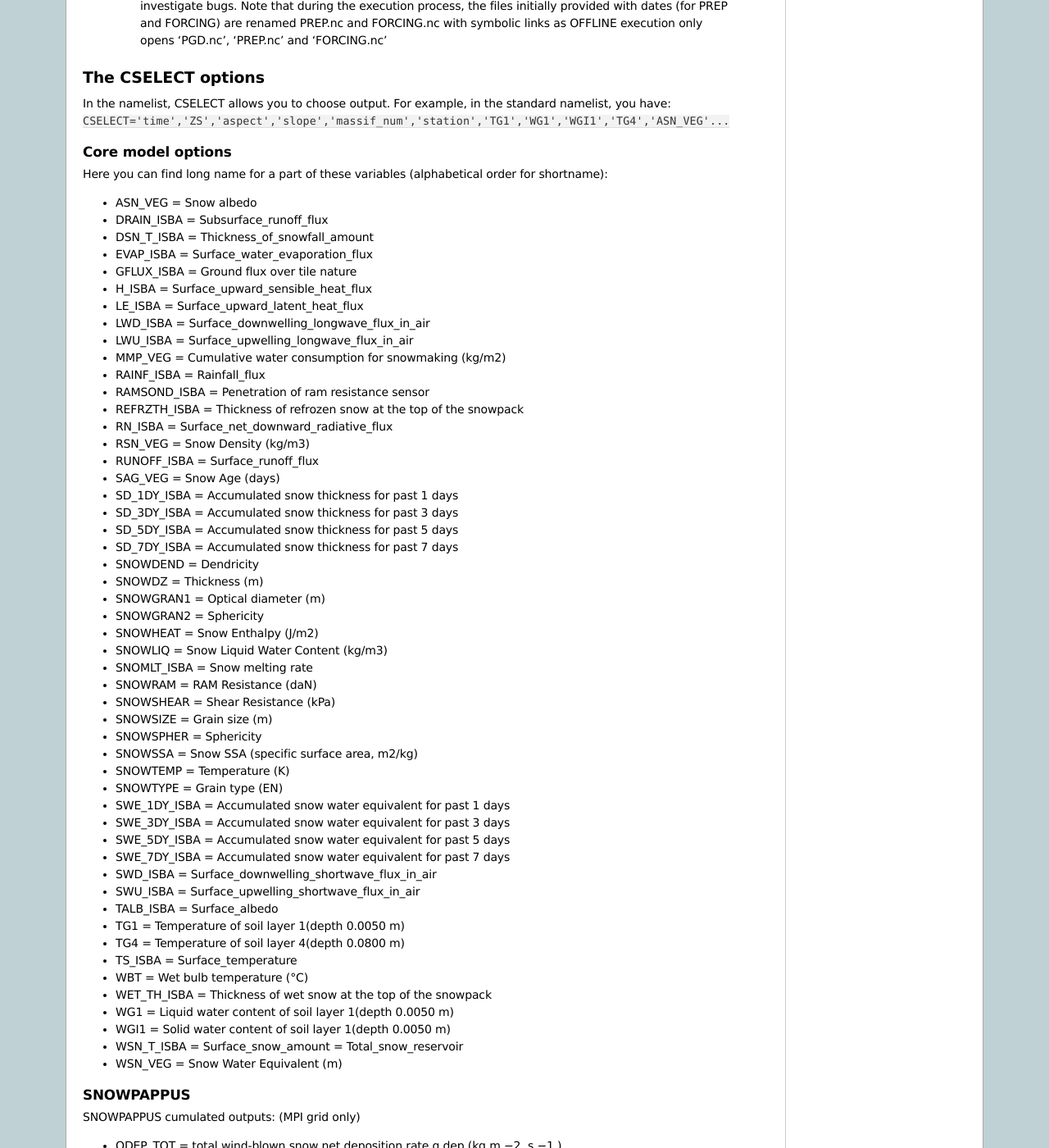
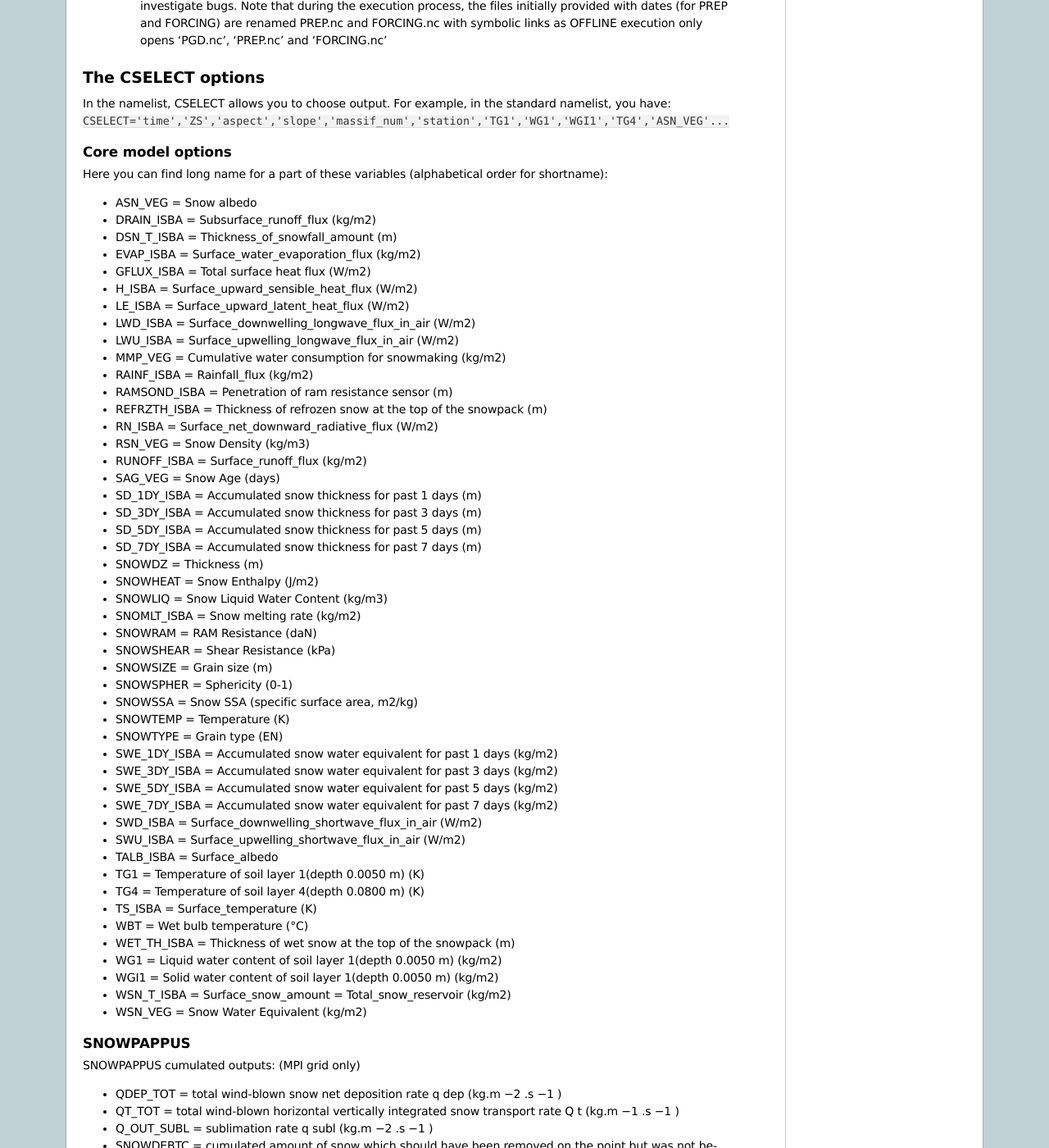
Before and after one commit to UMR-CNRM/snowtools, a Sphinx documentation site: the page built from doc/source/misc/surfex.rst, in a window 1280 px wide and 1400 px high, scrolled down 1767 px. Shown: the whole window at 82% size. Built offline with Sphinx 7.4.7, drawn with Linux system fonts in a browser that asks for light colours; formulas are drawn with MathJax 3.

Commit message:
documentation of surfex diagnostics: corrections

```diff
--- a/doc/source/misc/surfex.rst
+++ b/doc/source/misc/surfex.rst
@@ -87,56 +87,53 @@ Core model options
 Here you can find long name for a part of these variables (alphabetical order for shortname):
 
 - ASN_VEG = Snow albedo
-- DRAIN_ISBA = Subsurface_runoff_flux
-- DSN_T_ISBA = Thickness_of_snowfall_amount
-- EVAP_ISBA = Surface_water_evaporation_flux
-- GFLUX_ISBA = Ground flux over tile nature
-- H_ISBA = Surface_upward_sensible_heat_flux
-- LE_ISBA = Surface_upward_latent_heat_flux
-- LWD_ISBA = Surface_downwelling_longwave_flux_in_air
-- LWU_ISBA = Surface_upwelling_longwave_flux_in_air
+- DRAIN_ISBA = Subsurface_runoff_flux (kg/m2)
+- DSN_T_ISBA = Thickness_of_snowfall_amount (m)
+- EVAP_ISBA = Surface_water_evaporation_flux (kg/m2)
+- GFLUX_ISBA = Total surface heat flux (W/m2)
+- H_ISBA = Surface_upward_sensible_heat_flux (W/m2)
+- LE_ISBA = Surface_upward_latent_heat_flux (W/m2)
+- LWD_ISBA = Surface_downwelling_longwave_flux_in_air (W/m2)
+- LWU_ISBA = Surface_upwelling_longwave_flux_in_air (W/m2)
 - MMP_VEG = Cumulative water consumption for snowmaking (kg/m2)
-- RAINF_ISBA = Rainfall_flux
-- RAMSOND_ISBA = Penetration of ram resistance sensor
-- REFRZTH_ISBA = Thickness of refrozen snow at the top of the snowpack
-- RN_ISBA = Surface_net_downward_radiative_flux
+- RAINF_ISBA = Rainfall_flux (kg/m2)
+- RAMSOND_ISBA = Penetration of ram resistance sensor (m)
+- REFRZTH_ISBA = Thickness of refrozen snow at the top of the snowpack (m)
+- RN_ISBA = Surface_net_downward_radiative_flux (W/m2)
 - RSN_VEG = Snow Density (kg/m3)
-- RUNOFF_ISBA = Surface_runoff_flux
+- RUNOFF_ISBA = Surface_runoff_flux (kg/m2)
 - SAG_VEG = Snow Age (days)
-- SD_1DY_ISBA = Accumulated snow thickness for past 1 days
-- SD_3DY_ISBA = Accumulated snow thickness for past 3 days
-- SD_5DY_ISBA = Accumulated snow thickness for past 5 days
-- SD_7DY_ISBA = Accumulated snow thickness for past 7 days
-- SNOWDEND = Dendricity
+- SD_1DY_ISBA = Accumulated snow thickness for past 1 days (m)
+- SD_3DY_ISBA = Accumulated snow thickness for past 3 days (m)
+- SD_5DY_ISBA = Accumulated snow thickness for past 5 days (m)
+- SD_7DY_ISBA = Accumulated snow thickness for past 7 days (m)
 - SNOWDZ = Thickness (m)
-- SNOWGRAN1 = Optical diameter (m)
-- SNOWGRAN2 = Sphericity
 - SNOWHEAT = Snow Enthalpy (J/m2)
 - SNOWLIQ = Snow Liquid Water Content (kg/m3)
-- SNOMLT_ISBA = Snow melting rate
+- SNOMLT_ISBA = Snow melting rate (kg/m2)
 - SNOWRAM = RAM Resistance (daN)
 - SNOWSHEAR = Shear Resistance (kPa)
 - SNOWSIZE = Grain size (m)
-- SNOWSPHER = Sphericity
+- SNOWSPHER = Sphericity (0-1)
 - SNOWSSA = Snow SSA (specific surface area, m2/kg)
 - SNOWTEMP = Temperature (K)
 - SNOWTYPE = Grain type (EN)
-- SWE_1DY_ISBA = Accumulated snow water equivalent for past 1 days
-- SWE_3DY_ISBA = Accumulated snow water equivalent for past 3 days
-- SWE_5DY_ISBA = Accumulated snow water equivalent for past 5 days
-- SWE_7DY_ISBA = Accumulated snow water equivalent for past 7 days
-- SWD_ISBA = Surface_downwelling_shortwave_flux_in_air
-- SWU_ISBA = Surface_upwelling_shortwave_flux_in_air
+- SWE_1DY_ISBA = Accumulated snow water equivalent for past 1 days (kg/m2)
+- SWE_3DY_ISBA = Accumulated snow water equivalent for past 3 days (kg/m2)
+- SWE_5DY_ISBA = Accumulated snow water equivalent for past 5 days (kg/m2)
+- SWE_7DY_ISBA = Accumulated snow water equivalent for past 7 days (kg/m2)
+- SWD_ISBA = Surface_downwelling_shortwave_flux_in_air (W/m2)
+- SWU_ISBA = Surface_upwelling_shortwave_flux_in_air (W/m2)
 - TALB_ISBA = Surface_albedo
-- TG1 = Temperature of soil layer 1(depth 0.0050 m)
-- TG4 = Temperature of soil layer 4(depth 0.0800 m)
-- TS_ISBA = Surface_temperature
+- TG1 = Temperature of soil layer 1(depth 0.0050 m) (K)
+- TG4 = Temperature of soil layer 4(depth 0.0800 m) (K)
+- TS_ISBA = Surface_temperature (K)
 - WBT = Wet bulb temperature (°C)
-- WET_TH_ISBA = Thickness of wet snow at the top of the snowpack
-- WG1 = Liquid water content of soil layer 1(depth 0.0050 m)
-- WGI1 = Solid water content of soil layer 1(depth 0.0050 m)
-- WSN_T_ISBA = Surface_snow_amount = Total_snow_reservoir
-- WSN_VEG = Snow Water Equivalent (m)
+- WET_TH_ISBA = Thickness of wet snow at the top of the snowpack (m)
+- WG1 = Liquid water content of soil layer 1(depth 0.0050 m) (kg/m2)
+- WGI1 = Solid water content of soil layer 1(depth 0.0050 m) (kg/m2)
+- WSN_T_ISBA = Surface_snow_amount = Total_snow_reservoir (kg/m2)
+- WSN_VEG = Snow Water Equivalent (kg/m2)
 
 SNOWPAPPUS
 ^^^^^^^^^^
```
